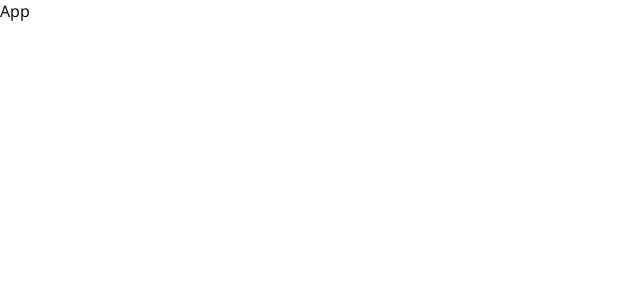
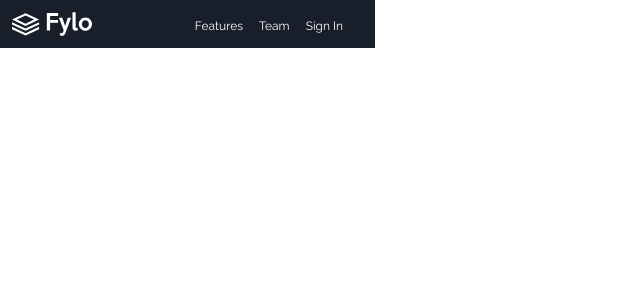
Before and after one commit to Aim4dabush/project-eight-fylo, a React (Create React App) app: page / in a window 1280 px wide. Shown: the top 300 px of the page, without its empty margins (0-640 px from the left). Built offline with nearby package versions, Linux system fonts and the light colour scheme.

Commit message:
created and positioned header component

```diff
--- a/src/App.js
+++ b/src/App.js
@@ -1,8 +1,15 @@
+//components
+import Header from "./Components/Header/Header";
+
 //styles
 import "./App.scss";
 
 function App() {
-  return <div className="App">App</div>;
+  return (
+    <div className="App">
+      <Header />
+    </div>
+  );
 }
 
 export default App;
--- a/src/App.scss
+++ b/src/App.scss
@@ -1,4 +1,4 @@
-@import url("https://fonts.googleapis.com/css2?family=Open+Sans:wght@400;700&family=Raleway:wght@400;700&display=swap");
+@import "./Variables/Sass.scss";
 
 *,
 *::after,
@@ -7,7 +7,15 @@
 }
 
 body {
-  font-family: "Open Sans", sans-serif;
+  font-family: $openSans;
   margin: 0;
   padding: 0;
 }
+
+.App {
+  background-color: $mainBG;
+  height: fit-content;
+  padding: 0.75em;
+  position: relative;
+  width: 375px;
+}
--- a/src/Components/Header/Header.js
+++ b/src/Components/Header/Header.js
@@ -0,0 +1,27 @@
+import React from "react";
+
+//styles
+import "./Header.scss";
+
+function Header() {
+  return (
+    <div className="header-container">
+      <div className="nav-logo">
+        <img src={process.env.PUBLIC_URL + "/images/logo.svg"} alt="logo" />
+      </div>
+      <ul>
+        <li>
+          <a href="/">Features</a>
+        </li>
+        <li>
+          <a href="/">Team</a>
+        </li>
+        <li>
+          <a href="/">Sign In</a>
+        </li>
+      </ul>
+    </div>
+  );
+}
+
+export default Header;
--- /dev/null
+++ b/src/Components/Header/Header.scss
@@ -0,0 +1,36 @@
+@import "../../Variables/Sass.scss";
+
+.header-container {
+  align-items: center;
+  display: flex;
+  justify-content: space-between;
+  height: 24px;
+  width: 331px;
+
+  .nav-logo {
+    height: 24px;
+    width: 80px;
+
+    img {
+      height: 100%;
+      width: 100%;
+    }
+  }
+
+  ul {
+    display: flex;
+    gap: 1em;
+    list-style: none;
+    margin: 0;
+    padding: 0;
+
+    li {
+      a {
+        color: $white;
+        font-size: 12px;
+        font-family: $raleway;
+        text-decoration: none;
+      }
+    }
+  }
+}
--- a/src/Variables/Sass.scss
+++ b/src/Variables/Sass.scss
@@ -1,12 +1,18 @@
+@import url("https://fonts.googleapis.com/css2?family=Open+Sans:wght@400;700&family=Raleway:wght@400;700&display=swap");
+
 //colors
 $white: #ffffff;
 $cyan: #62e0d9;
 $black: #000000;
-$darkBlueOne: #1b2330;
-$darkBlueTwo: #202a3c;
-$darkBlueThree: #181f2b;
-$darkBlueFour: #0b1524;
+$introBG: #1c2431;
+$commentBG: #202a3c;
+$mainBG: #181f2b;
+$footerBG: #0b1524;
 $lightBlue: #8adae3;
 $offWhite: #dfe4f0;
 $blue: #07043b;
 $red: #ff4242;
+
+//fonts
+$openSans: "Open Sans", sans-serif;
+$raleway: "Raleway", sans-serif;
```
Also changed, not shown: src/Variables/JS.js (+8 -4 lines).
